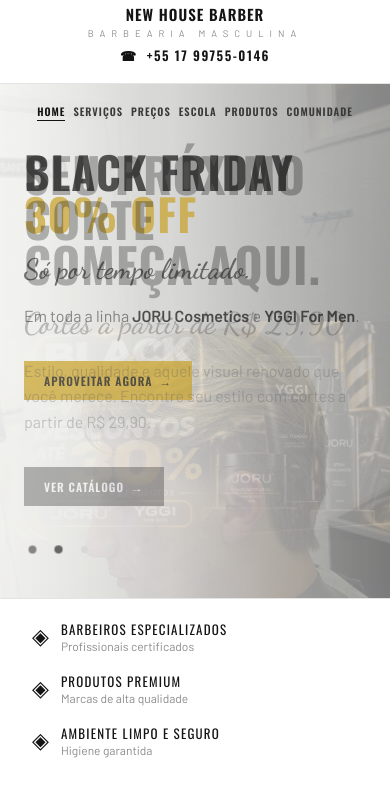
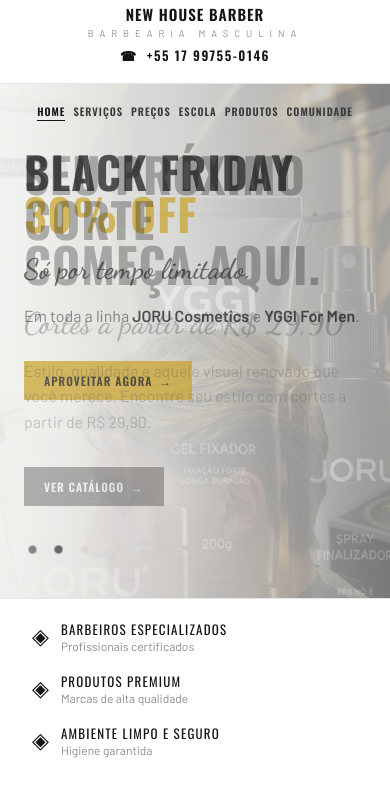
Before and after one commit to belquiorlacerda/new-house-barber, a plain HTML site: page index.html in a window 390 px wide. Shown: the part 47-844 px from the top of the page. Drawn offline with nearby package versions, Linux system fonts and the light colour scheme.

Commit message:
Hero Black Friday: no mobile, corta a arte para mostrar so os produtos (evita duplicar o texto 30% OFF)
Co-Authored-By: Claude Sonnet 5 <noreply@anthropic.com>

```diff
--- a/index.html
+++ b/index.html
@@ -383,6 +383,12 @@
        sentido aqui - vira so uma mancha clara em cima da arte. Fundo solido
        escuro, igual ao resto da arte. */
     .hero-slide[data-slide="0"] { background:#121212 !important; }
+    /* Card 0 (Black Friday) no mobile: a arte ja traz "BLACK FRIDAY 30%"
+       escrito nela mesma, igual ao texto do painel por cima - mostrando a
+       peca inteira (contain) duplicava essa frase na tela. Usar "cover"
+       com foco a direita corta a parte do texto da arte e mostra so os
+       produtos, sem repetir a mensagem. */
+    .hero-slide[data-slide="0"] img { object-fit:cover !important; object-position:85% center !important; }
     /* Cards 1 e 2 (foto nova do corte + os dois barbeiros — ambas fotos
        horizontais 16:9): renderizados ACIMA das camadas brancas
        compartilhadas (legacy-fade + veu da media-col) via z-index, e com um
```
